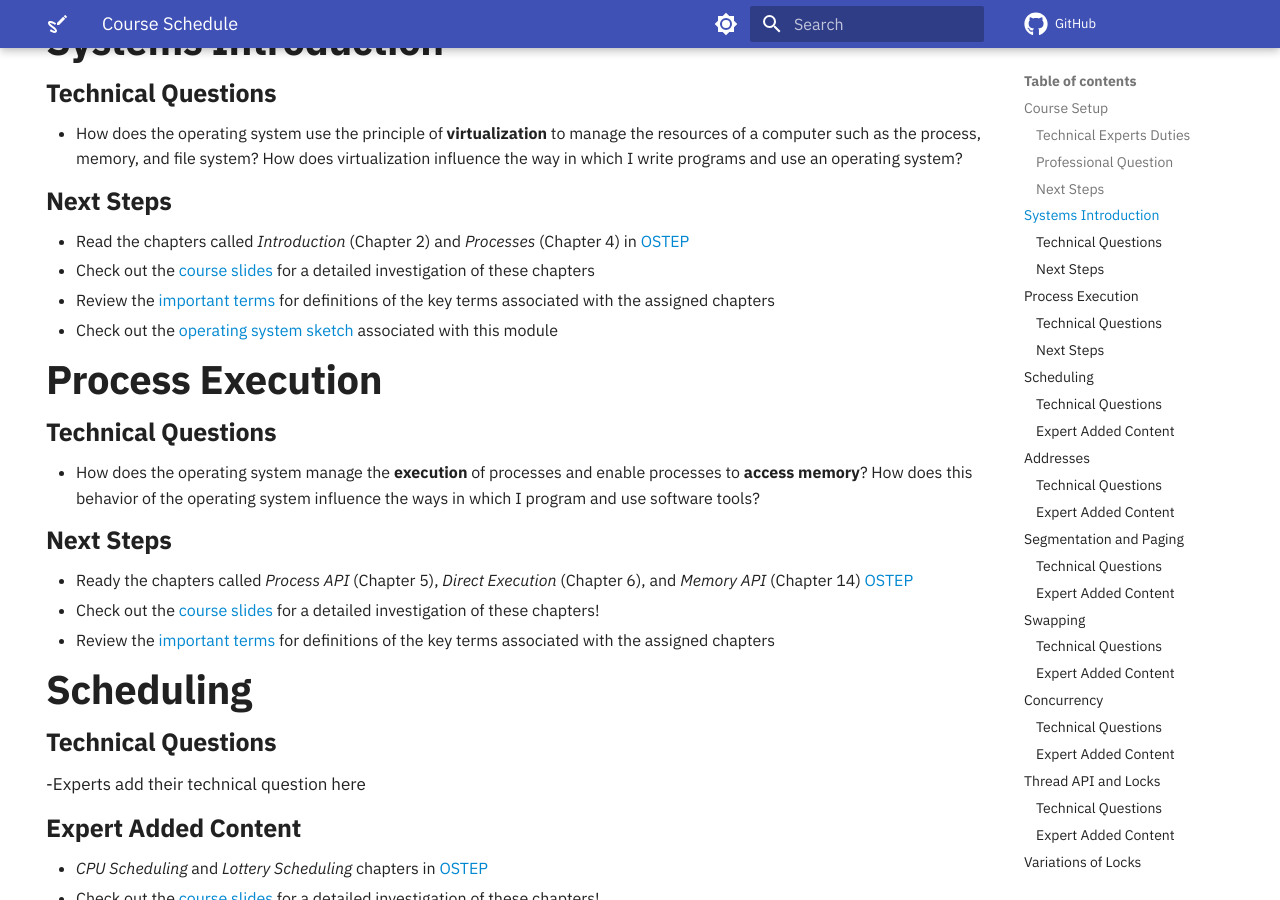
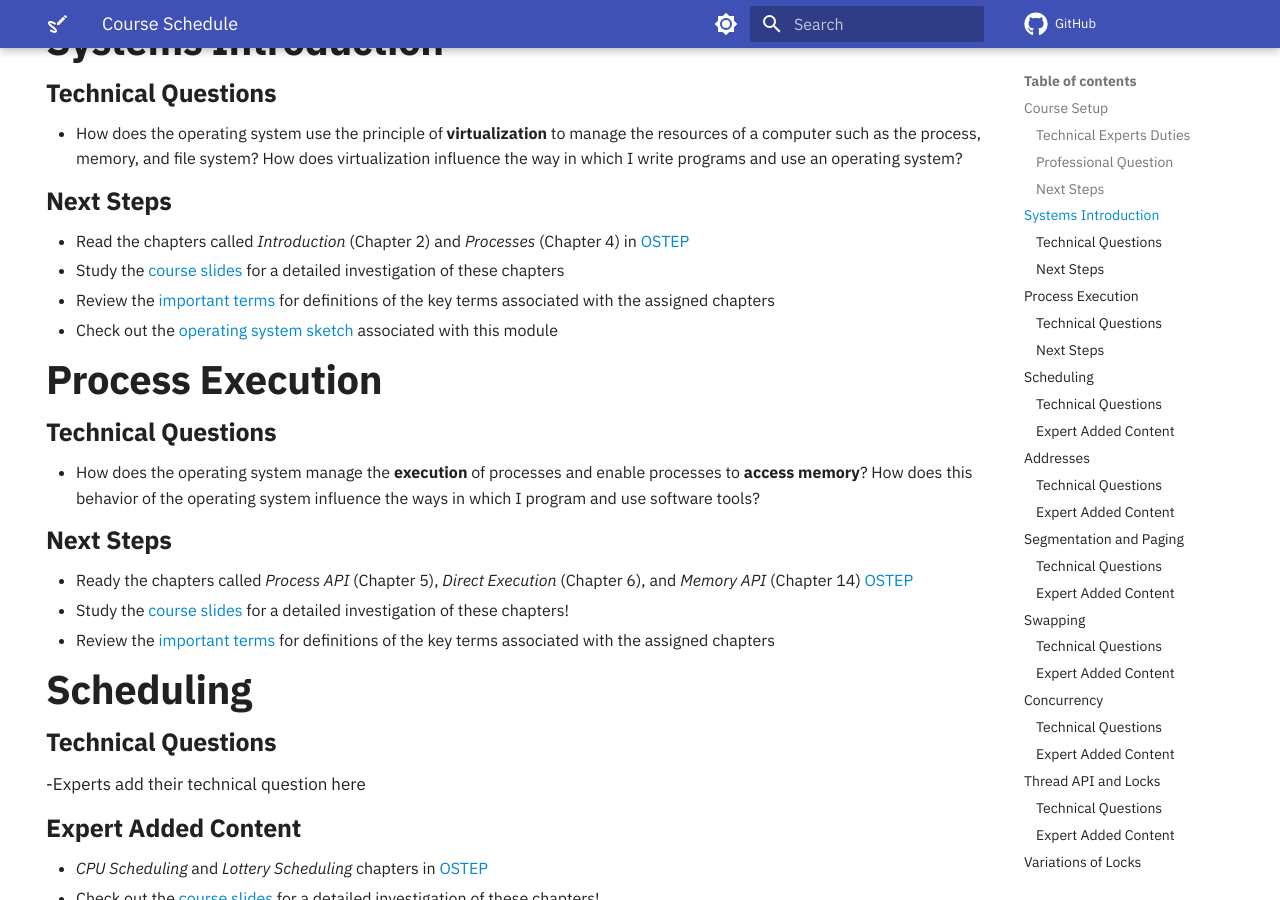
Before and after one commit to OS-Sketch/www.os-sketch.com, an MkDocs documentation site: the page built from docs/operating-systems/schedule.md, in a window 1280 px wide and 900 px high, scrolled down 737 px. Built offline with MkDocs 1.6.1 and Material for MkDocs 9.7.7, drawn with Linux system fonts in a browser that asks for light colours; comment, search, counter and statistics services are not loaded.

Commit message:
fix: Correct a phrasing mistake in the schedule.

```diff
--- a/docs/operating-systems/schedule.md
+++ b/docs/operating-systems/schedule.md
@@ -42,7 +42,7 @@ hide:
 
 - Read the chapters called *Introduction* (Chapter 2) and *Processes* (Chapter
   4) in [OSTEP](https://pages.cs.wisc.edu/~remzi/OSTEP/)
-- Check out the [course slides](/slides/operating-systems/systems-introduction/)
+- Study the [course slides](/slides/operating-systems/systems-introduction/)
   for a detailed investigation of these chapters
 - Review the [important terms](#important-terms) for definitions of the
   key terms associated with the assigned chapters
@@ -62,7 +62,7 @@ hide:
 - Ready the chapters called *Process API* (Chapter 5), *Direct Execution*
   (Chapter 6), and *Memory API* (Chapter 14)
   [OSTEP](https://pages.cs.wisc.edu/~remzi/OSTEP/)
-- Check out the [course slides](/slides/operating-systems/process-execution/)
+- Study the [course slides](/slides/operating-systems/process-execution/)
   for a detailed investigation of these chapters!
 - Review the [important terms](#important-terms) for definitions of the
   key terms associated with the assigned chapters
```
